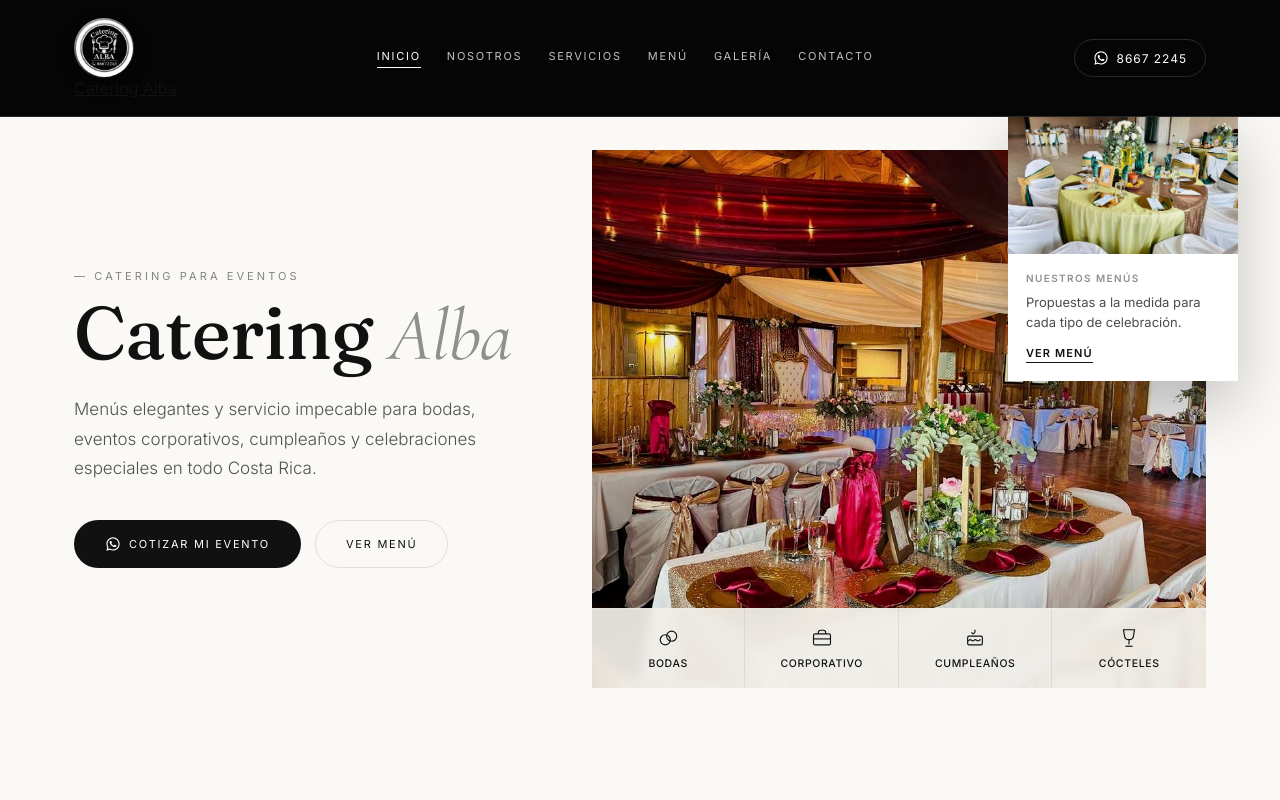
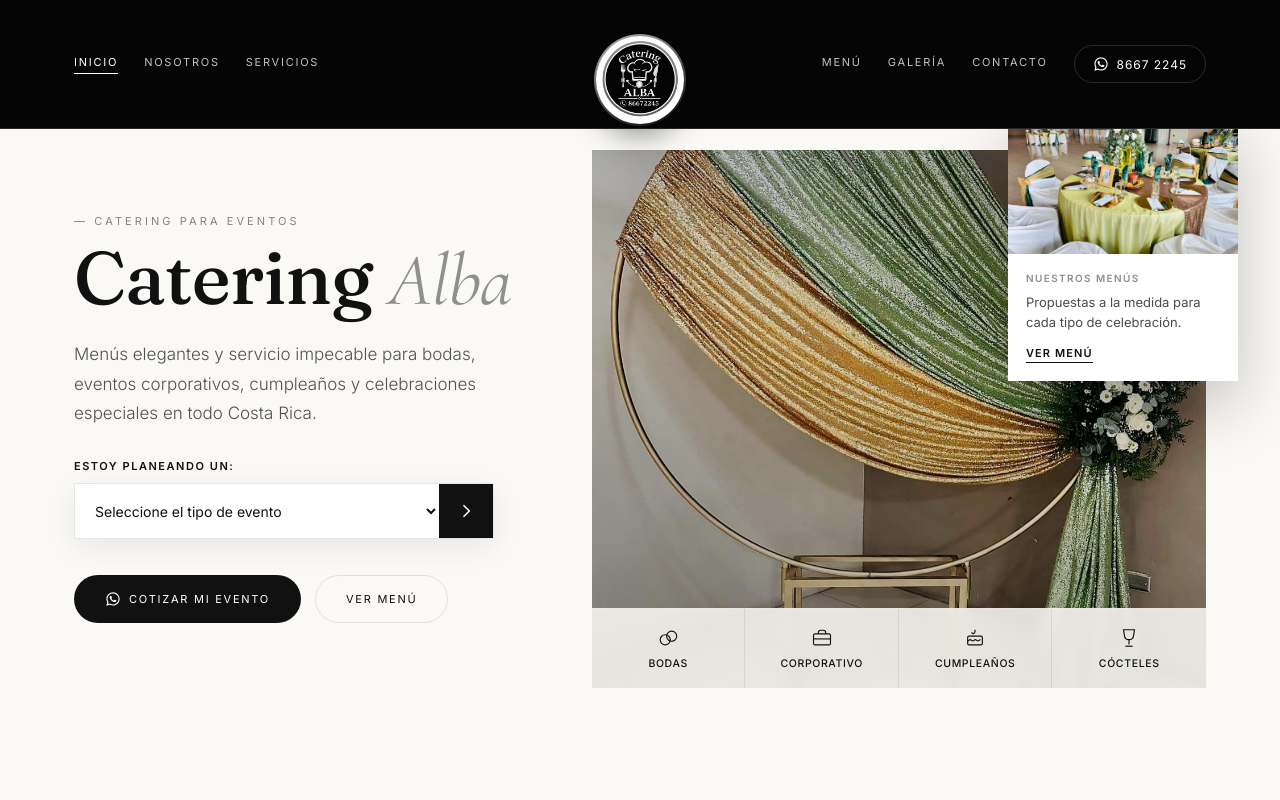
Before and after one commit to kacn1z-del/cac-acosta, a React (Vite) app: page / in a window 1280 px wide. Shown: the top 800 px of the page. Built offline with nearby package versions, Linux system fonts and the light colour scheme.

Commit message:
Actualizar App.jsx

```diff
--- a/src/App.jsx
+++ b/src/App.jsx
@@ -179,9 +179,9 @@ function Boton({ children, className = '', as = 'button', ...props }) {
   )
 }
 
-function LogoAlba({ tamano = 64 }) {
+function LogoAlba({ tamano = 64, className = '' }) {
   return (
-    <div className="logo-marco" style={{ width: tamano, height: tamano }}>
+    <div className={`logo-marco ${className}`} style={className ? undefined : { width: tamano, height: tamano }}>
       <img className="logo-img" src="/logo-alba.png" alt="Catering Alba" />
     </div>
   )
@@ -321,6 +321,9 @@ function IconFlecha({ direccion = 'izq' }) {
    HEADER
    ================================================================= */
 
+const NAV_IZQ = NAV.slice(0, 3)
+const NAV_DER = NAV.slice(3)
+
 function Header({ activo, irA }) {
   const [scrolled, setScrolled] = useState(false)
   const [menuAbierto, setMenuAbierto] = useState(false)
@@ -335,20 +338,39 @@ function Header({ activo, irA }) {
   return (
     <header className={`encabezado ${scrolled ? 'encabezado--scroll' : ''}`}>
       <div className="envoltura encabezado__fila">
+        <div className="encabezado__grupo encabezado__grupo--izq">
+          <nav className="encabezado__nav">
+            {NAV_IZQ.map((n) => (
               <a
-          className="encabezado__marca"
+                key={n.id}
+                href={`#${n.id}`}
+                className={`encabezado__enlace ${activo === n.id ? 'encabezado__enlace--activo' : ''}`}
+                onClick={(e) => {
+                  e.preventDefault()
+                  irA(n.id)
+                }}
+              >
+                {n.label}
+              </a>
+            ))}
+          </nav>
+        </div>
+
+        <a
+          className="encabezado__medallon"
           href="#inicio"
+          aria-label="Catering Alba — Inicio"
           onClick={(e) => {
             e.preventDefault()
             irA('inicio')
           }}
         >
-          <LogoAlba tamano={60} />
-          <span>Catering Alba</span>
+          <LogoAlba className="logo-marco--medallon" />
         </a>
 
+        <div className="encabezado__grupo encabezado__grupo--der">
           <nav className="encabezado__nav">
-          {NAV.map((n) => (
+            {NAV_DER.map((n) => (
               <a
                 key={n.id}
                 href={`#${n.id}`}
@@ -382,6 +404,7 @@ function Header({ activo, irA }) {
             <span />
           </button>
         </div>
+      </div>
 
       {menuAbierto && (
         <div className="encabezado__movil">
@@ -412,6 +435,12 @@ function Header({ activo, irA }) {
    ================================================================= */
 
 function Hero({ irA }) {
+  const [tipoEvento, setTipoEvento] = useState('')
+
+  const buscar = () => {
+    if (tipoEvento) irA('servicios')
+  }
+
   return (
     <section id="inicio" className="hero">
       <div className="envoltura hero__envoltura">
@@ -430,7 +459,35 @@ function Hero({ irA }) {
               y celebraciones especiales en todo Costa Rica.
             </p>
           </Reveal>
+
           <Reveal delay={220}>
+            <div className="hero__planeando">
+              <span className="hero__planeando-etiqueta">Estoy planeando un:</span>
+              <div className="hero__planeando-campo">
+                <select
+                  value={tipoEvento}
+                  onChange={(e) => setTipoEvento(e.target.value)}
+                  aria-label="Tipo de evento"
+                >
+                  <option value="">Seleccione el tipo de evento</option>
+                  {SERVICIOS.map((s) => (
+                    <option key={s.num} value={s.titulo}>
+                      {s.titulo}
+                    </option>
+                  ))}
+                </select>
+                <button
+                  className="hero__planeando-boton"
+                  onClick={buscar}
+                  aria-label="Buscar servicios"
+                >
+                  <IconFlecha direccion="der" />
+                </button>
+              </div>
+            </div>
+          </Reveal>
+
+          <Reveal delay={280}>
             <div className="hero__acciones">
               <Boton
                 as="a"
@@ -450,7 +507,7 @@ function Hero({ irA }) {
           </Reveal>
         </div>
 
-        <Reveal delay={280} className="hero__col-imagen">
+        <Reveal delay={340} className="hero__col-imagen">
           <div className="hero__imagen-marco">
             <div className="hero__iconos-servicio">
               {ICONOS_SERVICIO_HERO.map(({ Icono, etiqueta }) => (
@@ -461,11 +518,14 @@ function Hero({ irA }) {
               ))}
             </div>
 
+            <div className="hero__imagen-envoltura">
               <img
                 className="hero__imagen-principal"
-              src="/galeria/evento-04.jpeg"
-              alt="Montaje de evento por Catering Alba"
+                src="/galeria/evento-16.jpeg"
+                alt="Ambientación de evento por Catering Alba"
               />
+              <div className="hero__imagen-velo" />
+            </div>
 
             <div className="hero__tarjeta-flotante">
               <img
```
Lines whose indentation alone changed are shown as unchanged.
